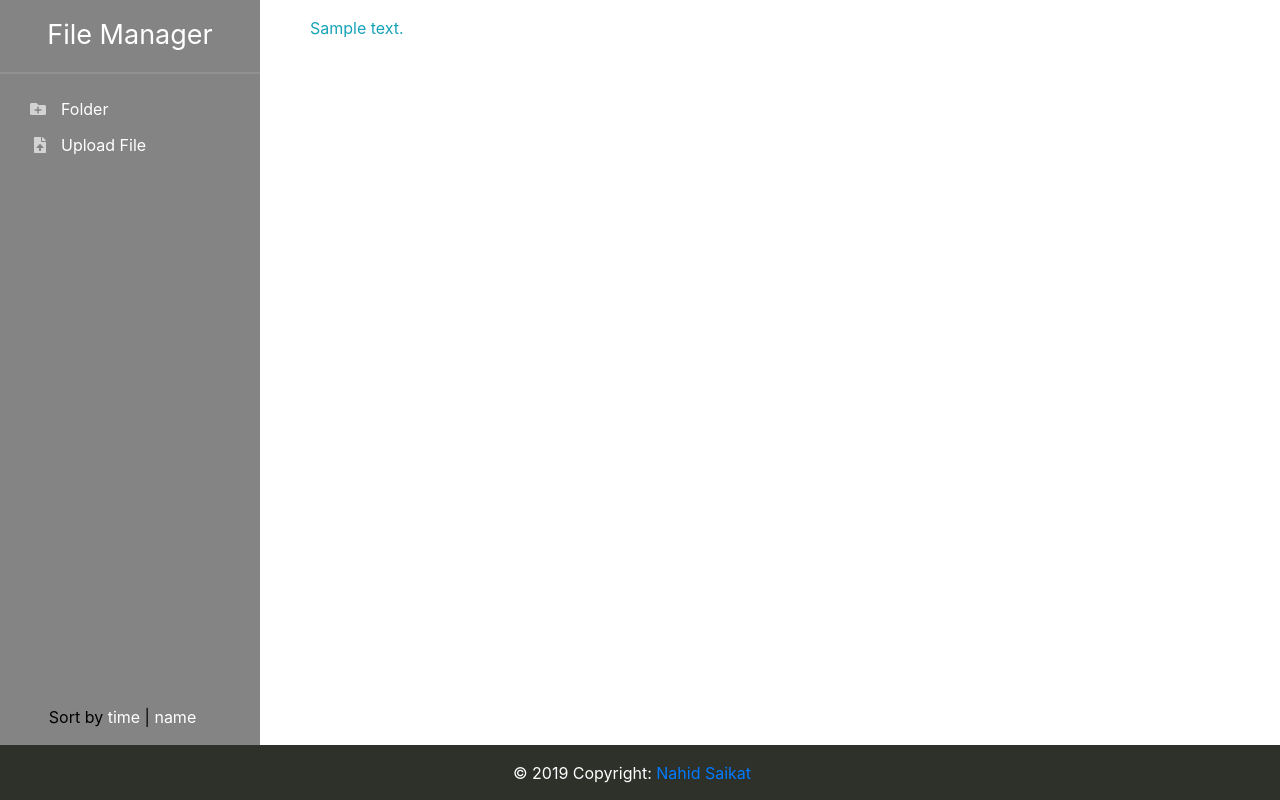
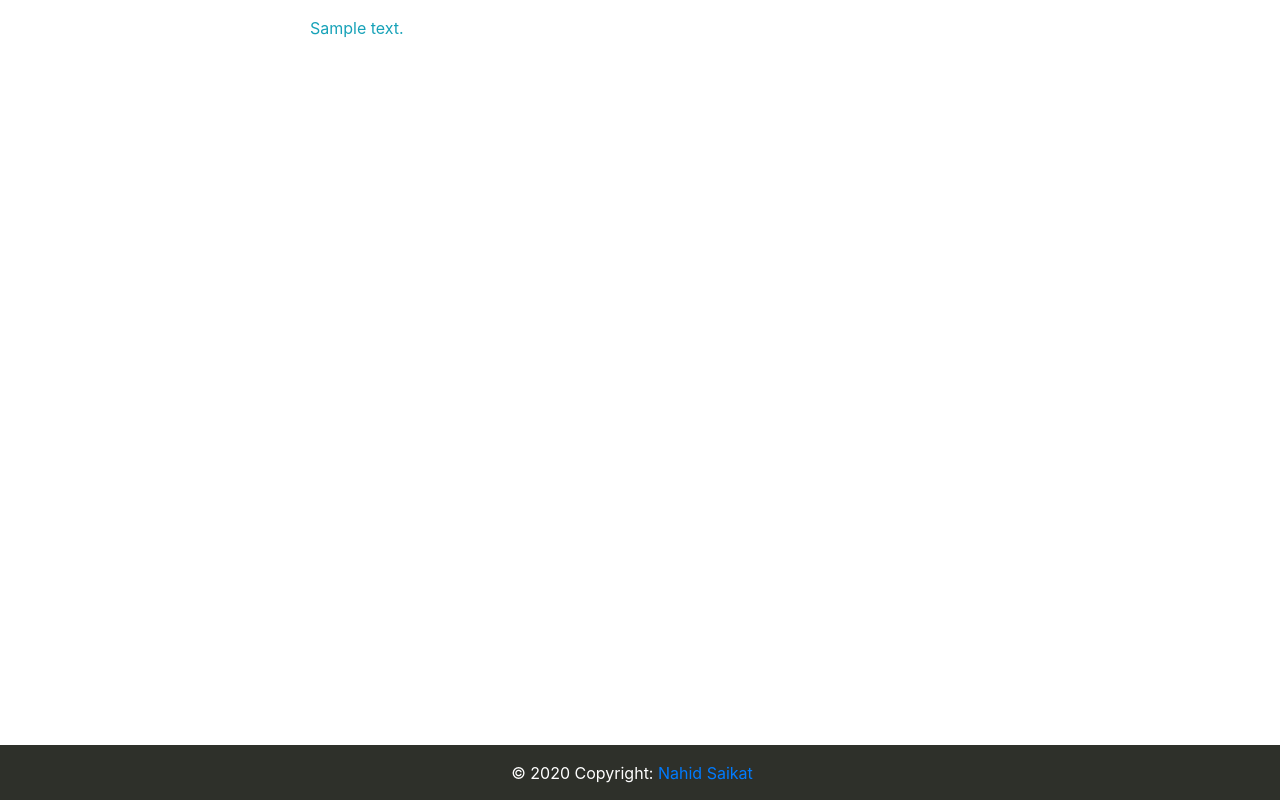
Before and after one commit to nahidsaikat/stack-overflow-api, a Django app: template templates/base.html in a window 1280 px wide. Run offline with Django 3.2, Linux system fonts and the light colour scheme; the template is opened without the code that fills it: most values are stand-ins (such as "Sample title", 1, 10 or a date in 2020); some libraries are stand-ins or nearby versions.

Commit message:
Fix static content load issue

```diff
--- a/app/views.py
+++ b/app/views.py
@@ -5,10 +5,10 @@ from django.http.response import JsonResponse
 
 
 def get_questions(request):
-    url = 'https://api.stackexchange.com/2.2/questions?page=2&pagesize=25&fromdate=1593561600&todate=1595030400&order=desc&min=1593561600&max=1595030400&sort=activity&tagged=python;c&site=stackoverflow'
+    url = 'https://api.stackexchange.com/2.2/questions?page=1&pagesize=25&fromdate=1593561600&todate=1595030400&order=desc&min=1593561600&max=1595030400&sort=activity&tagged=python;c&site=stackoverflow'
     question_list = requests.get(url)
     return question_list.json()
 
 
 def index(request, *args, **kwargs):
-    return JsonResponse(get_questions(request))
+    return render(request, 'base.html', context={})
--- a/stack_overflow/urls.py
+++ b/stack_overflow/urls.py
@@ -14,10 +14,21 @@ Including another URLconf
     2. Add a URL to urlpatterns:  path('blog/', include('blog.urls'))
 """
 from django.contrib import admin
-from django.urls import path
-from app import views
+from django.urls import path, re_path
+from django.conf.urls.static import static
+from django.contrib.staticfiles import views
+from django.conf import settings
+from app.views import index
 
 urlpatterns = [
     path('admin/', admin.site.urls),
-    path('', views.index),
-]
+    path('', index),
+] + static(settings.STATIC_URL, document_root=settings.STATIC_ROOT)
+
+if settings.DEBUG:
+    urlpatterns += [
+        re_path(r'^static/(?P<path>.*)$', views.serve),
+        re_path(r'^(?P<path>.*)$', views.serve),
+    ]
+
+    urlpatterns += static(settings.MEDIA_URL, document_root=settings.MEDIA_ROOT)
--- a/templates/base.html
+++ b/templates/base.html
@@ -3,7 +3,7 @@
   <head>
     <meta charset="utf-8">
     <mata name="author" content="nahidsaikat">
-    <mata name="description" content="Link Manager">
+    <mata name="description" content="Stack Overflow API">
     <meta name="viewport" content="width=device-width, initial-scale=1, shrink-to-fit=no">
 
     <link rel="stylesheet" href="/fontawesome/css/all.css">
@@ -15,39 +15,11 @@
 
     {% block css %}{% endblock %}
 
-    <title>Link Manager</title>
+    <title>Stack Overflow API</title>
   </head>
   <body>
 
     <div class="wrapper">
-        <!-- Sidebar -->
-        <nav id="sidebar">
-            <div class="text-center brand">
-                <a class="large-font text-white" href="/">
-                    File Manager
-                </a>
-            </div>
-            <hr/>
-
-            <ul class="list-unstyled components text-white">
-                <li class="">
-                    <a class="text-white" href="{{ add_folder }}">
-                    <i class="fas fa-folder-plus mr15 lightgray"></i>Folder</a>
-                </li>
-                <li class="">
-                    <a class="text-white" href="{{ add_file }}">
-                    <i class="fas fa-file-upload ml-1 mr15 lightgray"></i>Upload File</a>
-                </li>
-            </ul>
-            <div class="text-center bottom mb55">
-                <span>Sort by</span>
-                <a class="text-white" id="time_sort" href="/">
-                    time</a>
-                |
-                <a class="text-white" id="name_sort" href="/">
-                    name</a>
-            </div>
-        </nav>
         <!-- Page Content -->
         <div id="content">
             <div class="ml290 mb60">
@@ -67,7 +39,7 @@
     </div>
 
     <footer class="page-footer font-small green fixed-bottom text-white">
-        <div class="footer-copyright text-center py-3 mr-3"> © 2019 Copyright:
+        <div class="footer-copyright text-center py-3 mr-3"> © 2020 Copyright:
             <a href="https://nahidsaikat.com/"> Nahid Saikat</a>
         </div>
     </footer>
```
Also changed, not shown: stack_overflow/settings.py (+15 -1 lines).
